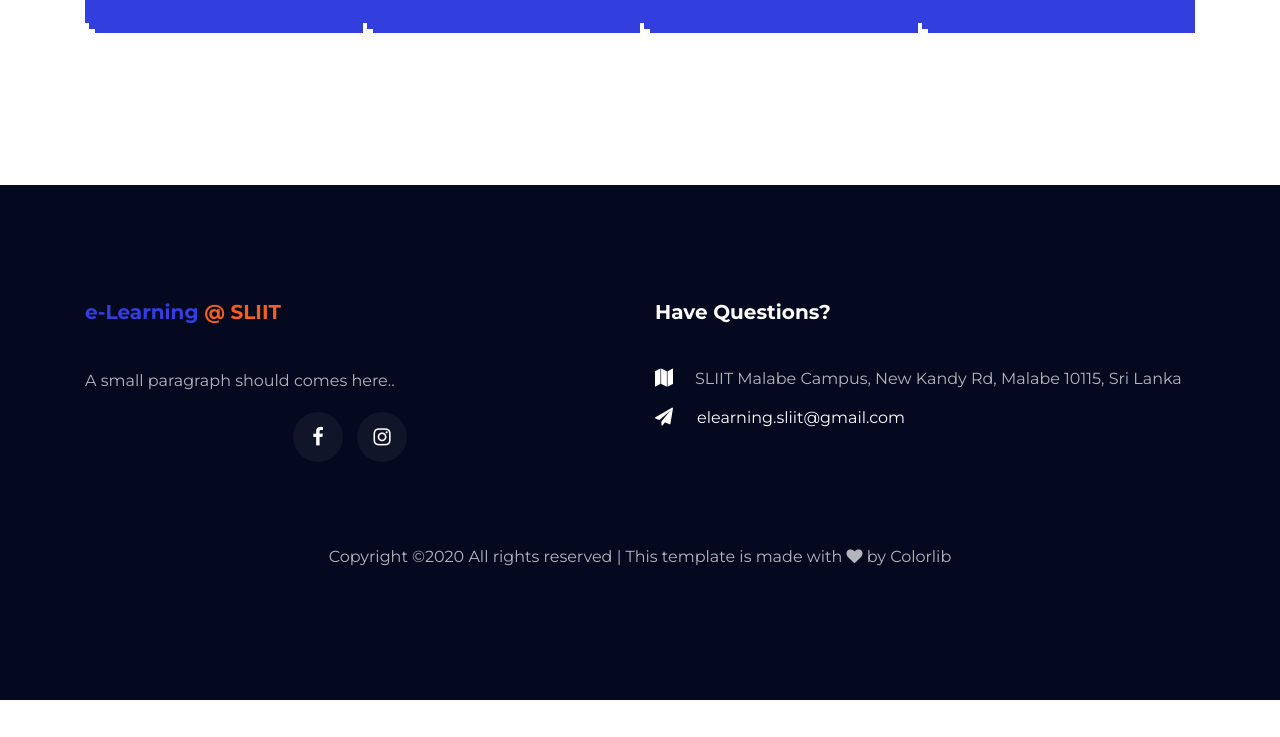
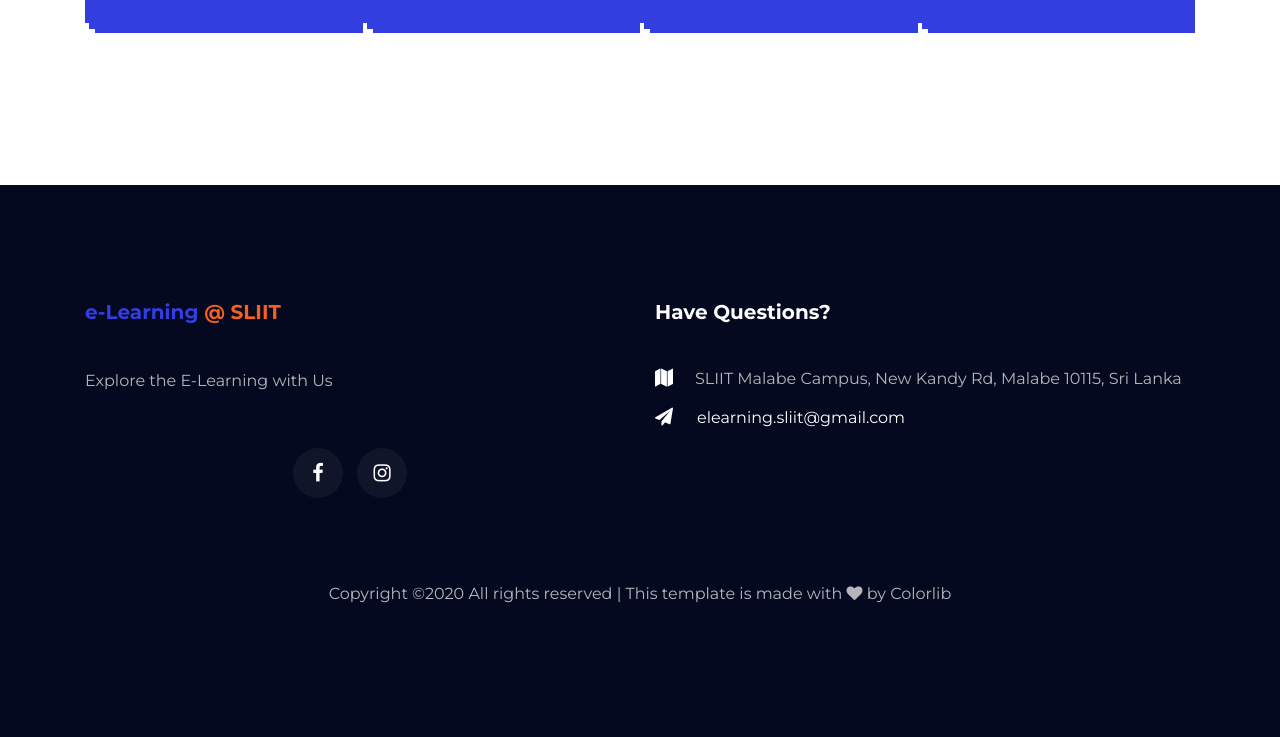
Before and after one commit to ElearningSLIIT/ElearningSLIIT.github.io, a plain HTML site: page about.html in a window 1280 px wide. Shown: the part 1814-2551 px from the top of the page. Before the commit the page ends 2514 px from the top, so only its background shows below. Drawn offline with Linux system fonts and the light colour scheme; some packages are replaced by stand-ins of ours; no server answers; files whose address does not match are found by name.

Commit message:
Updated about page footer

```diff
--- a/about.html
+++ b/about.html
@@ -256,7 +256,7 @@
 			<div class="col-md">
 				<div class="ftco-footer-widget mb-4">
 					<h2 class="ftco-footer-logo">e-Learning<span style="color:#F55F20"> @ SLIIT</span></h2>
-						<p>A small paragraph should comes here..</p>
+					<p>Explore the E-Learning with Us</p><br>
 					<ul class="ftco-footer-social list-unstyled mt-2"><center>
 						<li class="ftco-animate"><a href="#"><span class="fa fa-facebook"></span></a></li>
 						<li class="ftco-animate"><a href="#"><span class="fa fa-instagram"></span></a></li></center>
```
Lines whose indentation alone changed are shown as unchanged.
